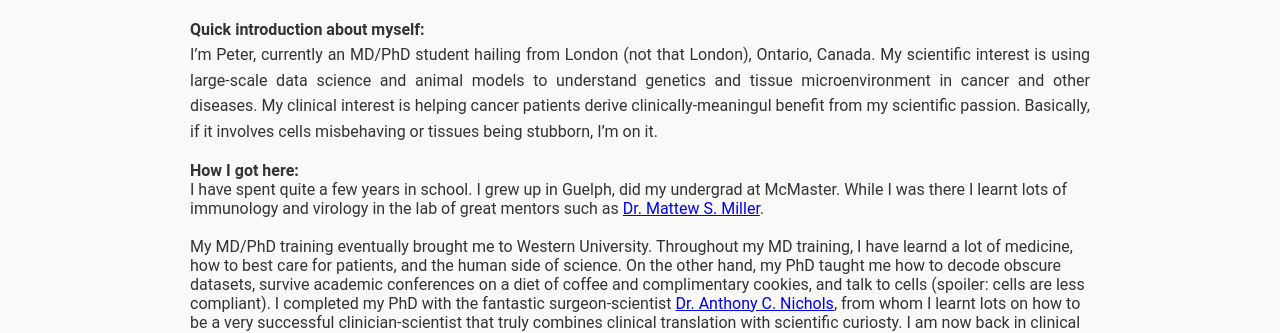
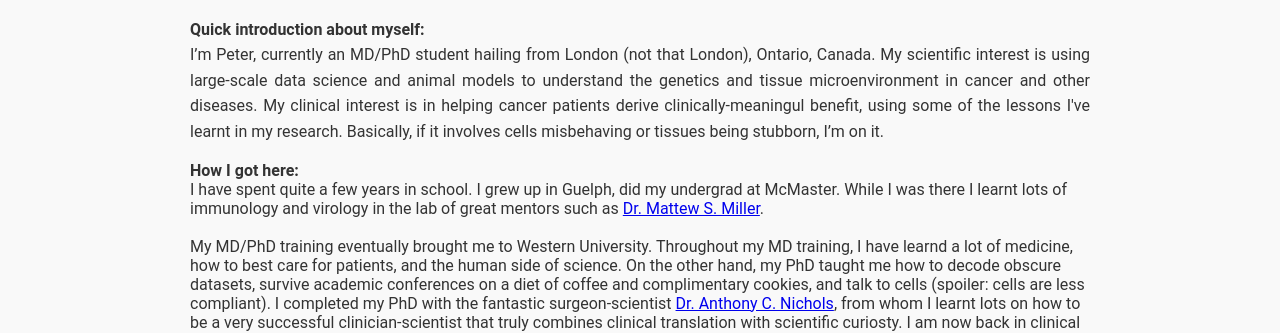
Before and after one commit to peter-yufan-zeng/peter-yufan-zeng.github.io, a plain HTML site: page index.html in a window 1280 px wide. Shown: the part 496-829 px from the top of the page. Drawn offline with Linux system fonts and the light colour scheme.

Commit message:
Update index.html

```diff
--- a/index.html
+++ b/index.html
@@ -140,8 +140,8 @@
         <h2>Biography</h2>
         <p> <b>Quick introduction about myself:</b> <br>
             I’m Peter, currently an MD/PhD student hailing from London (not that London), Ontario, Canada.
-            My scientific interest is using large-scale data science and animal models to understand genetics and tissue microenvironment in cancer and other diseases. My clinical interest is helping
-            cancer patients derive clinically-meaningul benefit from my scientific passion.
+            My scientific interest is using large-scale data science and animal models to understand the genetics and tissue microenvironment in cancer and other diseases. My clinical interest is in helping
+            cancer patients derive clinically-meaningul benefit, using some of the lessons I've learnt in my research.
             Basically, if it involves cells misbehaving or tissues being stubborn, I’m on it.</p>
 
             <b>How I got here:</b> <br>
```
